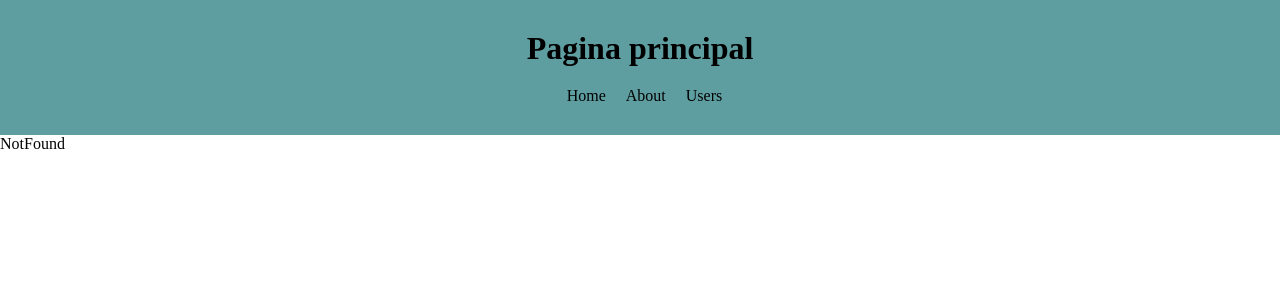
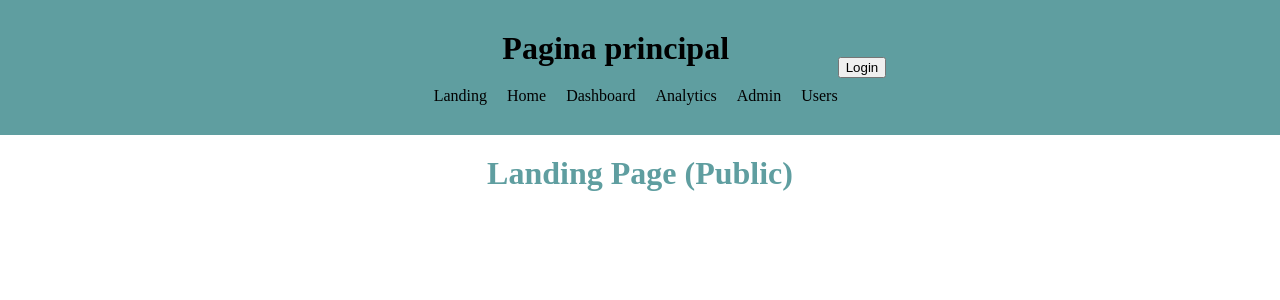
Before and after one commit to ju4n-avendanoa/Routes, a React (Vite) app: page /landing in a window 1280 px wide. Shown: the top 300 px of the page. Built offline with nearby package versions, Linux system fonts and the light colour scheme; no server answers.

Commit message:
adding login with Auth0

```diff
--- a/package.json
+++ b/package.json
@@ -10,6 +10,8 @@
     "preview": "vite preview"
   },
   "dependencies": {
+    "@auth0/auth0-react": "^2.2.0",
+    "dotenv": "^16.3.1",
     "react": "^18.2.0",
     "react-dom": "^18.2.0",
     "react-router-dom": "^6.14.1"
--- a/src/App.jsx
+++ b/src/App.jsx
@@ -1,23 +1,54 @@
 import { Route, Routes } from "react-router-dom";
 import "./styles/App.css";
-import HomePage from "./pages/HomePage";
-import AboutPage from "./pages/AboutPage";
 import NotFound from "./pages/NotFound";
 import NavBar from "./components/NavBar";
 import UserPage from "./pages/UserPage";
 import LoginPage from "./pages/LoginPage";
 import RegisterPage from "./pages/RegisterPage";
+import { Admin, Analytics, Dashboard, Home, LandingPage } from "./pages/index";
+import { useState } from "react";
+import ProtectedRoute from "./components/ProtectedRoute";
+import { useAuth0 } from "@auth0/auth0-react";
 
 function App() {
+  const [user, setUser] = useState(null);
+  const { loginWithRedirect } = useAuth0();
+
+  const logout = () => {
+    setUser(null);
+  };
+
   return (
     <>
       <header>
         <NavBar />
+        {user ? (
+          <button onClick={logout}>Logout</button>
+        ) : (
+          <button onClick={() => loginWithRedirect()}>Login</button>
+        )}
       </header>
+
       <main>
         <Routes>
-          <Route path="/" element={<HomePage />} />
-          <Route path="/about" element={<AboutPage />} />
+          <Route index element={<LandingPage />} />
+          <Route element={<ProtectedRoute isAllowed={!!user} />}>
+            <Route path="/home" element={<Home />} />
+            <Route path="/dashboard" element={<Dashboard />} />
+          </Route>
+          <Route
+            path="/analytics"
+            element={
+              <ProtectedRoute
+                isAllowed={!!user && user.permissions.includes("analize")}
+                redirectTo="/home"
+              >
+                <Analytics />
+              </ProtectedRoute>
+            }
+          />
+          <Route path="/admin" element={<Admin />} />
+          <Route path="/landing" element={<LandingPage />} />
           <Route path="/user" element={<UserPage />} />
           <Route path="/user/:id" element={<UserPage />} />
           <Route path="/login" element={<LoginPage />} />
--- a/src/components/NavBar.jsx
+++ b/src/components/NavBar.jsx
@@ -1,4 +1,5 @@
 import { NavLink } from "react-router-dom";
+import "../styles/App.css";
 
 export default function NavBar() {
   return (
@@ -11,15 +12,39 @@ export default function NavBar() {
               className={({ isActive }) => (isActive ? "active" : "")}
               to={"/"}
             >
+              Landing
+            </NavLink>
+          </li>
+          <li>
+            <NavLink
+              className={({ isActive }) => (isActive ? "active" : "")}
+              to={"/home"}
+            >
               Home
             </NavLink>
           </li>
           <li>
             <NavLink
               className={({ isActive }) => (isActive ? "active" : "")}
-              to={"/about"}
+              to={"/dashboard"}
             >
-              About
+              Dashboard
+            </NavLink>
+          </li>
+          <li>
+            <NavLink
+              className={({ isActive }) => (isActive ? "active" : "")}
+              to={"/analytics"}
+            >
+              Analytics
+            </NavLink>
+          </li>
+          <li>
+            <NavLink
+              className={({ isActive }) => (isActive ? "active" : "")}
+              to={"/admin"}
+            >
+              Admin
             </NavLink>
           </li>
           <li>
--- /dev/null
+++ b/src/components/ProtectedRoute.jsx
@@ -0,0 +1,12 @@
+import { Navigate, Outlet } from "react-router-dom";
+
+export default function ProtectedRoute({
+  isAllowed,
+  children,
+  redirectTo = "/landing",
+}) {
+  if (!isAllowed) {
+    return <Navigate to={redirectTo} />;
+  }
+  return children ? children : <Outlet />;
+}
--- a/src/main.jsx
+++ b/src/main.jsx
@@ -2,9 +2,21 @@ import ReactDOM from "react-dom/client";
 import App from "./App.jsx";
 import "./index.css";
 import { BrowserRouter } from "react-router-dom";
+import { Auth0Provider } from "@auth0/auth0-react";
+
+const domain = import.meta.env.VITE_REACT_APP_AUTH0_DOMAIN;
+const clientId = import.meta.env.VITE_REACT_APP_AUTH0_CLIENT_ID;
 
 ReactDOM.createRoot(document.getElementById("root")).render(
-  <BrowserRouter>
-    <App />
-  </BrowserRouter>
+  <Auth0Provider
+    domain={domain}
+    clientId={clientId}
+    authorizationParams={{
+      redirect_uri: window.location.origin,
+    }}
+  >
+    <BrowserRouter>
+      <App />
+    </BrowserRouter>
+  </Auth0Provider>
 );
--- /dev/null
+++ b/src/pages/index.jsx
@@ -0,0 +1,19 @@
+export function LandingPage() {
+  return <h1>Landing Page (Public) </h1>;
+}
+
+export function Home() {
+  return <h1>Home Page (Private)</h1>;
+}
+
+export function Dashboard() {
+  return <h1>Dashboard Page (Private)</h1>;
+}
+
+export function Analytics() {
+  return <h1>Analytics (Private, permission: analize)</h1>;
+}
+
+export function Admin() {
+  return <h1>Admin (Private, permission: admin)</h1>;
+}
--- a/src/styles/App.css
+++ b/src/styles/App.css
@@ -1,9 +1,13 @@
 header {
   display: flex;
-  justify-content: space-around;
+  justify-content: center;
   align-items: center;
   background-color: cadetblue;
   padding: 30px;
+}
+
+header h1 {
+  text-align: center;
 }
 
 nav ul {
```
Also changed, not shown: 2 other files (tests, documents, lock files or other folders).
